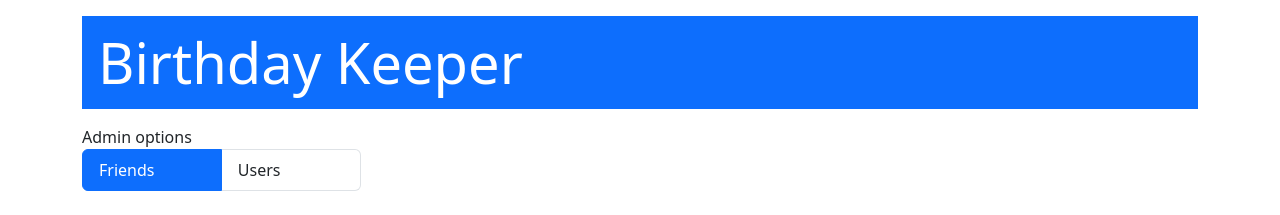
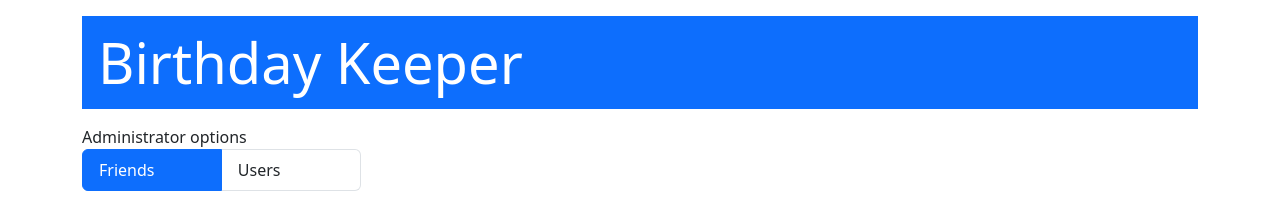
Before and after one commit to mkoutra/birthday-keeper-angular, an Angular app: page /main in a window 1280 px wide. Shown: the top 215 px of the page. Built offline with nearby package versions, Linux system fonts and the light colour scheme.

Commit message:
Handle empty list case in main page

```diff
--- a/src/app/components/main-view/main-view.component.html
+++ b/src/app/components/main-view/main-view.component.html
@@ -4,20 +4,12 @@
 
       <!-- Should be present only if the user is an ADMIN -->
       <div class="w-25">
-        <span>Admin options</span>
+        <span>Administrator options</span>
         <app-list-group-menu></app-list-group-menu>
       </div>
 
       <div class="w-100">
         <app-simple-table></app-simple-table>
       </div>
-
-      <!-- <div class="d-flex flex-row gap-3"> -->
-
-        <!-- <div class="flex-grow-1 text-nowrap w-75">
-            <app-simple-table></app-simple-table>
-        </div> -->
-      <!-- </div> -->
-
     </div>
   </div>
--- a/src/app/components/simple-table/simple-table.component.html
+++ b/src/app/components/simple-table/simple-table.component.html
@@ -7,7 +7,11 @@
   </div>
 </div>
 
-<div class="table-responsive">
+<div *ngIf="!friends || friends.length === 0" class="mt-3 text-center">
+  <span class="fs-4">Your friends list is currently empty.</span>
+</div>
+
+<div *ngIf="friends && friends.length > 0" class="table-responsive">
   <table matSort (matSortChange)="sortData($event)" class="table table-striped table-hover mt-2">
     <tr>
       <th mat-sort-header="id" disabled>#</th>
--- a/src/app/components/simple-table/simple-table.component.ts
+++ b/src/app/components/simple-table/simple-table.component.ts
@@ -4,7 +4,7 @@ import { FriendResponse, friendsDemo } from '../../shared/interfaces/friend-resp
 import { Sort, MatSortModule } from '@angular/material/sort';
 import { MatIconModule } from '@angular/material/icon';
 import { Router, RouterLink } from '@angular/router';
-import { NgFor } from '@angular/common';
+import { NgFor, NgIf } from '@angular/common';
 
 import { MatDialog } from '@angular/material/dialog';
 import { ConfirmationDialogComponent } from '../confirmation-dialog/confirmation-dialog.component';
@@ -12,13 +12,14 @@ import { ConfirmationDialogComponent } from '../confirmation-dialog/confirmation
 @Component({
   selector: 'app-simple-table',
   standalone: true,
-  imports: [MatSortModule, MatIconModule, RouterLink, NgFor],
+  imports: [MatSortModule, MatIconModule, RouterLink, NgFor, NgIf],
   templateUrl: './simple-table.component.html',
   styleUrl: './simple-table.component.css'
 })
 export class SimpleTableComponent {
     router = inject(Router);
     friends = friendsDemo;
+
     dialog = inject(MatDialog);
 
     sortedData: FriendResponse[];
```
